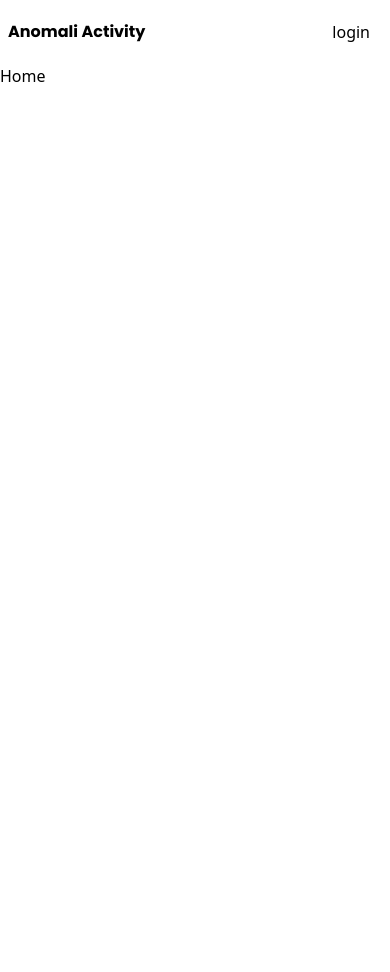
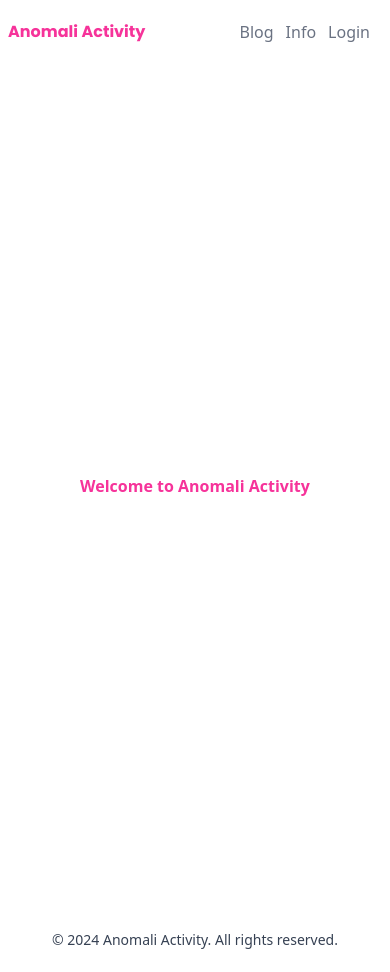
Before and after one commit to dimasyoga42/Anomali-Activity, a Next.js app: page / in a window 390 px wide. Before the commit the page ends 844 px from the top, so only its background shows below. Built offline with nearby package versions, Linux system fonts and the light colour scheme.

Commit message:
feat: add new pages and components for blog, home, login, profile, and register, and update navbar and page layout.

```diff
--- /dev/null
+++ b/src/app/components/foter.js
@@ -0,0 +1,11 @@
+const Foter = () => {
+  return (
+    <div className="w-full bottom-0  left-0  h-16 text-gray-700 flex items-center justify-center mt-auto">
+      <div className="text-sm">
+        <p>© 2024 Anomali Activity. All rights reserved.</p>
+      </div>
+    </div>
+  )
+}
+
+export default Foter;
--- a/src/app/components/navbar.js
+++ b/src/app/components/navbar.js
@@ -2,12 +2,22 @@ import { Link } from "react-router-dom"
 
 const Nav = () => {
   return (
-    <>
+    <div className="">
       <nav className="w-full h-16 flex justify-between justify-items-center items-center">
-        <h1 className="font-bold ml-2 font-Poppins">Anomali Activity</h1>
-        <Link to="/login" className="mr-5">login</Link>
+        <h1 className="font-bold ml-2 font-Poppins text-pink-500">Anomali Activity</h1>
+        <ul className="flex gap-3 mr-5 text-gray-500">
+          <li>
+            <Link to="/blog">Blog</Link>
+          </li>
+          <li>
+            <Link to="/profile">Info</Link>
+          </li>
+          <li>
+            <Link to="/login">Login</Link>
+          </li>
+        </ul>
       </nav>
-    </>
+    </div>
   )
 }
 export default Nav
--- a/src/app/page.js
+++ b/src/app/page.js
@@ -1,17 +1,27 @@
 "use client";
 import { BrowserRouter as Router, Routes, Route, Link } from "react-router-dom";
 import Nav from "./components/navbar";
+import Foter from "./components/foter";
+import Loginpage from "./page/login";
+import Homepage from "./page/home";
+import ProfilePage from "./page/profil";
+import Registerpage from "./page/register";
+import Blogpage from "./page/blog";
 export default function Home() {
   return (
-    <>
+    <div className="max-w-5xl mx-auto">
       <Router>
         <Nav />
         <Routes>
-          <Route path="/" element={<h1>Home</h1>} />
-          <Route path="/login" element={<h1>login</h1>} />
+          <Route path="/" element={<Homepage />} />
+          <Route path="/blog" element={<Blogpage />} />
+          <Route path="/login" element={<Loginpage />} />
+          <Route path="/register" element={<Registerpage />} />
           <Route path="/dashboard" element={<h1>dashboard</h1>} />
+          <Route path="/profile" element={<ProfilePage />} />
         </Routes>
+        <Foter />
       </Router>
-    </>
+    </div>
   );
 }
--- /dev/null
+++ b/src/app/page/blog.js
@@ -0,0 +1,49 @@
+const Blogpage = () => {
+  return (
+    <>
+      <div className="flex gap-2 mt-9 w-full h-lvh">
+        <div className="w-[98%] h-[100px]">
+          <div className=" flex justify-between items-center">
+            <h1 className="text-sm ml-2 font-bold text-gray-500">Blog Terbaru:</h1>
+            <div className="flex gap-1 items-center">
+              <input type="text" placeholder="search blog" className="border border-gray-300 rounded-md p-2 focus:outline-none focus:ring-2 focus:ring-transparent focus:border-transparent" />
+              <button className="text-sm ml-2 text-gray-500 bg-pink-500 text-white px-3 py-1 rounded-md mr-2">search</button>
+            </div>
+          </div>
+          <div className="flex gap-2 mt-2 flex-wrap mx-auto justify-center">
+            <div className="h-[100px] lg:w-[200px] w-[85%] flex justify-items-center items-center  border border-gray-300 rounded-md p-2">
+              <div className="">
+                <div className="flex justify-between items-center">
+                  <h1 className="text-sm ml-2 font-bold text-pink-500"> title blog</h1>
+                  <p className="text-sm text-gray-400">by Sheyzo</p>
+                </div>
+                <p className="text-sm ml-2 text-gray-500">Lorem ipsum dolor sit amet consectetur adipisicing elit. Voluptas, voluptate.</p>
+              </div>
+            </div>
+
+            <div className="h-[100px] lg:w-[200px] w-[85%]  flex justify-items-center items-center  border border-gray-300 rounded-md p-2">
+              <div className="">
+                <div className="flex justify-between items-center">
+                  <h1 className="text-sm ml-2 font-bold text-pink-500"> title blog</h1>
+                  <p className="text-sm text-gray-400">by Sheyzo</p>
+                </div>
+                <p className="text-sm ml-2 text-gray-500">Lorem ipsum dolor sit amet consectetur adipisicing elit. Voluptas, voluptate.</p>
+              </div>
+            </div>
+
+            <div className="h-[100px] lg:w-[200px] w-[85%] flex justify-items-center items-center  border border-gray-300 rounded-md p-2">
+              <div className="">
+                <div className="flex justify-between items-center">
+                  <h1 className="text-sm ml-2 font-bold text-pink-500"> title blog</h1>
+                  <p className="text-sm text-gray-400">by Sheyzo</p>
+                </div>
+                <p className="text-sm ml-2 text-gray-500">Lorem ipsum dolor sit amet consectetur adipisicing elit. Voluptas, voluptate.</p>
+              </div>
+            </div>
+          </div>
+        </div>
+      </div>
+    </>
+  )
+}
+export default Blogpage
--- /dev/null
+++ b/src/app/page/home.js
@@ -0,0 +1,8 @@
+const Homepage = () => {
+  return (
+    <div className="w-full h-lvh flex justify-center justify-items-center items-center">
+      <h1 className="text-md font-bold text-pink-500">Welcome to Anomali Activity</h1>
+    </div>
+  )
+}
+export default Homepage
--- /dev/null
+++ b/src/app/page/login.js
@@ -0,0 +1,17 @@
+import { Link } from "react-router-dom"
+
+const Loginpage = () => {
+  return (
+    <div className="w-full h-lvh flex justify-center justify-items-center items-center">
+      <div className="w-[250px] h-[300px] rounded-lg shadow-sm flex flex-col gap-5 items-center justify-center">
+        <h1 className="font-bold text-xl text-pink-500">Anomali Activity</h1>
+        <input type="text" placeholder="Username" name="username" className="w-[200px] h-10 rounded-md border border-gray-300 px-3" />
+        <input type="password" placeholder="Password" name="password" className="w-[200px] h-10 rounded-md border border-gray-300 px-3" />
+        <button className="w-[200px] h-10 bg-pink-500 text-white rounded-md">Login</button>
+        <small className="text-sm">belum punya akun? <Link className="text-sky-500" to="/register">register</Link></small>
+      </div>
+    </div>
+  )
+}
+
+export default Loginpage
--- /dev/null
+++ b/src/app/page/profil.js
@@ -0,0 +1,32 @@
+const ProfilePage = () => {
+  return (
+    <div className="w-full h-lvh">
+      <div className="w-full flex flex-col items-center justify-center mt-5">
+        <img src="https://i.ibb.co/0yftxyHT/PP-kosong.jpg" className="w-[100px] h-[100px] rounded-full bg-gray-300 object-cover" />
+        <div className="text-center">
+          <h1 className="text-sm ml-2 font-bold text-pink-500">Sheyzo</h1>
+          <p className="text-sm ml-2 text-gray-500">dimas yoga</p>
+        </div>
+      </div>
+      <div className="flex gap-2 mt-9">
+        <div className="w-[98%] h-[100px]">
+          <div className=" flex justify-between items-center">
+            <h1 className="text-sm ml-2 font-bold text-gray-500">Blog Terbaru:</h1>
+            <button className="text-sm ml-2 text-gray-500 bg-pink-500 text-white px-3 py-1 rounded-md mr-2">Buat Blog</button>
+          </div>
+          <div className="flex gap-2 mt-2">
+            <div className="">
+              <h1 className="text-sm ml-2 font-bold text-pink-500"> title blog</h1>
+              <p className="text-sm ml-2 text-gray-500">Lorem ipsum dolor sit amet consectetur adipisicing elit. Voluptas, voluptate.</p>
+            </div>
+            <div className="">
+              <h1 className="text-sm ml-2 font-bold text-pink-500"> title blog</h1>
+              <p className="text-sm ml-2 text-gray-500">Lorem ipsum dolor sit amet consectetur adipisicing elit. Voluptas, voluptate.</p>
+            </div>
+          </div>
+        </div>
+      </div>
+    </div>
+  )
+}
+export default ProfilePage
--- /dev/null
+++ b/src/app/page/register.js
@@ -0,0 +1,19 @@
+import { Link } from "react-router-dom"
+
+const Registerpage = () => {
+  return (
+    <div className="w-full h-lvh flex justify-center justify-items-center items-center">
+      <div className="w-[250px] h-[300px] rounded-lg shadow-sm flex flex-col gap-5 items-center justify-center">
+        <h1 className="font-bold text-xl text-pink-500">Anomali Activity</h1>
+        <input type="text" placeholder="Name" name="name" className="w-[200px] h-10 rounded-md border border-gray-300 px-3" />
+        <input type="text" placeholder="in game name" name="ign" className="w-[200px] h-10 rounded-md border border-gray-300 px-3" />
+        <input type="text" placeholder="Username" name="username" className="w-[200px] h-10 rounded-md border border-gray-300 px-3" />
+        <input type="password" placeholder="Password" name="password" className="w-[200px] h-10 rounded-md border border-gray-300 px-3" />
+        <button className="w-[200px] h-10 bg-pink-500 text-white rounded-md">Register</button>
+        <small className="text-sm">sudah punya akun? <Link className="text-sky-500" to="/login">login</Link></small>
+      </div>
+    </div>
+
+  )
+}
+export default Registerpage
```
Also changed, not shown: src/app/page/admin.js (added).
